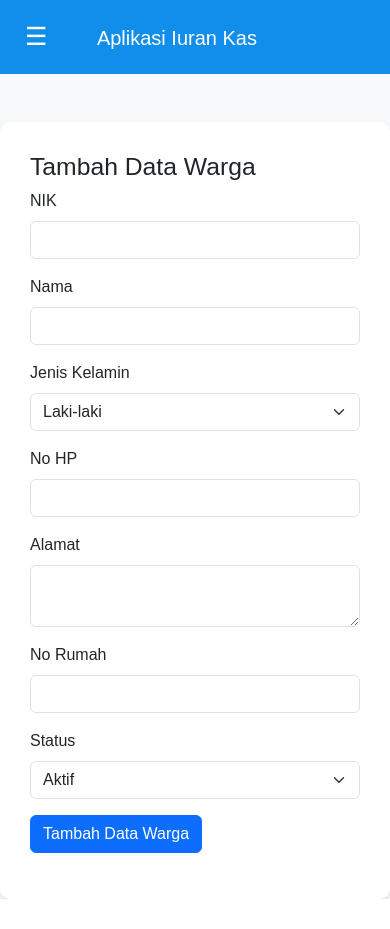
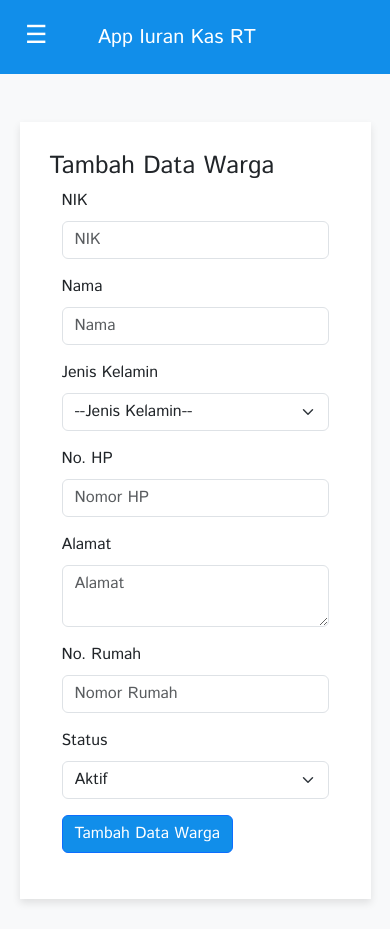
Before and after one commit to alifamarta/Iuran-KasRT, a PHP site: page /pages/tambah_warga.php in a window 390 px wide. Before the commit the page ends 899 px from the top, so only its background shows below. Run offline with PHP 8.4, Linux system fonts and the light colour scheme.

Commit message:
Update some changes

```diff
--- a/index.php
+++ b/index.php
@@ -1,5 +1,5 @@
 <?php
-'../scripts/login.php'
+    require 'scripts/login.php';
 ?>
 
 <!DOCTYPE html>
@@ -21,7 +21,7 @@
             <h1>Silahkan login</h1>
             <p>Masukkan username dan password</p>
         </header>
-        <form action="scripts/login.php" method="post">
+        <form action="" method="post">
             <p>
                 <input type="text" name="username" id="username" placeholder="Username" require>
             </p>
--- a/pages/tambah_warga.php
+++ b/pages/tambah_warga.php
@@ -6,149 +6,102 @@
     <meta name="viewport" content="width=device-width, initial-scale=1.0">
     <title>Form Tambah Warga</title>
     <link rel="stylesheet" href="https://cdn.jsdelivr.net/npm/bootstrap@5.3.2/dist/css/bootstrap.min.css">
+    <link rel="stylesheet" href="../styles/sidebar.css">
     <style>
+        /* Import Font */
+        @import url('https://fonts.googleapis.com/css2?family=Istok+Web&display=swap');
+
         body {
             background-color: #f8f9fa;
+            font-family: 'Istok Web', sans-serif;
         }
 
         .container {
             background-color: #ffffff;
-            border-radius: 10px;
             box-shadow: 0 4px 8px rgba(0, 0, 0, 0.1);
             padding: 30px;
             margin-top: 50px;
+            margin-bottom: 30px;
         }
 
-        .mb-3 {
-            margin-bottom: 15px;
-        }
-        /* Impport font */
-@import url('https://fonts.googleapis.com/css2?family=Istok+Web&display=swap');
-
-body {
-    font-family: 'Istok Web', sans-serif;
+        .btn-primary {
+            background-color: #118eea;
         }
 
-.sidebar {
-    height: 100%;
-    width: 0;
-    position: fixed;
-    z-index: 1;
-    top: 0;
-    left: 0;
-    background-color: #212529;
-    overflow-x: hidden;
-    padding-top: 60px;
-    transition: 0.5s;
-}
-
-.sidebar a {
-    padding: 8px 8px 8px 32px;
-    text-decoration: none;
-    font-size: 20px;
-    color: #818181;
-    display: block;
-    transition: 0.3s;
-}
-
-.sidebar a:hover {
-    color: #f1f1f1;
-}
-
-.sidebar .active {
-    background-color: #118eea;
-    color: white;
-}
-
-.sidebar .close {
-    position: absolute;
-    top: 0px;
-    right: 5px;
-    font-size: 30px;
-    margin-left: 50px;
-}
-
-.sidebar-toggle {
-    font-size: 25px;
-    cursor: pointer;
-    background: none;
-    color: #fff;
-    border: none;
-    padding: 10px 15px;
-    margin-left: 10px;
-}
-
-.divider {
-    margin-left: auto;
-    margin-right: auto;
-    color: #f1f1f1;
+        @media screen and (max-width: 800px) {
+            .container{
                 width: 90%;
             }
-
-.sidebar-toggle:hover {
-    color: #dedcdc;
-}
-
-.nav-content .navbar-brand {
-    margin-left: 30px;
         }
     </style>
 </head>
 
 <body>
+    <!-- Tampilan menu sidebar -->
+    <div id="sidebar" class="sidebar">
+            <a href="#" style="color: white;"><img src="../media/mini_logo_iuran.png" width="20" style="vertical-align:middle;"> App Iuran Kas RT</a>
+            <hr class="divider">
+            <a href="javascript:void(0)" class="close" onclick="closeNav()">&#9776;</a>
+            <a href="index.php">Home</a>
+            <a href="data_warga.php">Data Warga</a>
+            <a href="tambah_warga.php" class="active">Tambah Data Warga</a>
+            <a href="warga_sudah_bayar.php">Data Sudah Membayar</a>
+            <a href="warga_sudah_bayar.php">Tambah Data Sudah Membayar</a>
+            <a href="#">Data Belum Membayar</a>
+            <a href="../scripts/laporan_transaksi.php">Tambah Data Belum Membayar</a>
+            <a href="jumlah_kas.php">Jumlah Kas</a>
+    </div>
     <!-- Tampilan navbar dengan tombol burger -->
     <nav class="navbar navbar-expand-lg navbar-dark" style="background-color: #118eea;">
         <div class="nav-content">
             <button class="sidebar-toggle" onclick="openNav()">&#9776;</button>
-            <a href="#" class="navbar-brand">Aplikasi Iuran Kas</a>
+            <a href="#" class="navbar-brand">App Iuran Kas RT</a>
         </div>
     </nav>
     <div class="container mt-5">
         <h2>Tambah Data Warga</h2>
-    <form method="POST" action="../scripts/proses_tambah_warga.php">
-        <div class="mb-3">
+        <form method="POST" action="../scripts/php/proses_tambah_warga.php">
+            <div class="container-fluid mb-3">
                 <label for="nik" class="form-label">NIK</label>
-            <input type="text" class="form-control" id="nik" name="nik" required>
+                <input type="text" class="form-control" id="nik" name="nik" required placeholder="NIK">
             </div>
-        <div class="mb-3">
+            <div class="container-fluid mb-3">
                 <label for="nama" class="form-label">Nama</label>
-            <input type="text" class="form-control" id="nama" name="nama" required>
+                <input type="text" class="form-control" id="nama" name="nama" required placeholder="Nama">
             </div>
-        <div class="mb-3">
+            <div class="container-fluid mb-3">
                 <label for="jenis_kelamin" class="form-label">Jenis Kelamin</label>
                 <select class="form-select" id="jenis_kelamin" name="jenis_kelamin" required>
+                    <option selected disabled>--Jenis Kelamin--</option>
                     <option value="L">Laki-laki</option>
                     <option value="P">Perempuan</option>
                 </select>
             </div>
-        <div class="mb-3">
-            <label for="no_hp" class="form-label">No HP</label>
-            <input type="text" class="form-control" id="no_hp" name="no_hp" required>
+            <div class="container-fluid mb-3">
+                <label for="no_hp" class="form-label">No. HP</label>
+                <input type="text" class="form-control" id="no_hp" name="no_hp" required placeholder="Nomor HP">
             </div>
-        <div class="mb-3">
+            <div class="container-fluid mb-3">
                 <label for="alamat" class="form-label">Alamat</label>
-            <textarea class="form-control" id="alamat" name="alamat" required></textarea>
+                <textarea class="form-control" id="alamat" name="alamat" required placeholder="Alamat"></textarea>
             </div>
-        <div class="mb-3">
-            <label for="no_rumah" class="form-label">No Rumah</label>
-            <input type="text" class="form-control" id="no_rumah" name="no_rumah" required>
+            <div class="container-fluid mb-3">
+                <label for="no_rumah" class="form-label">No. Rumah</label>
+                <input type="text" class="form-control" id="no_rumah" name="no_rumah" required placeholder="Nomor Rumah">
             </div>
-        <div class="mb-3">
+            <div class="container-fluid mb-3">
                 <label for="status" class="form-label">Status</label>
-            <select class="form-select" id="status" name="status" required>
+                <select class="form-select" id="status" name="status" required placeholder="Status">
                     <option value="Aktif">Aktif</option>
                     <option value="Non Aktif">Non Aktif</option>
                 </select>
             </div>
-        <div class="mb-3">
+            <div class="container-fluid mb-3">
                 <button type="submit" class="btn btn-primary">Tambah Data Warga</button>
             </div>
         </form>
     </div>
-
-
     <script src="../scripts/js/sidebar.js"></script>
-
 </body>
 
 </html>
--- a/pages/warga_belum_bayar.php
+++ b/pages/warga_belum_bayar.php
@@ -13,7 +13,7 @@
 
 <div class="container mt-5">
     <h2 class="text-center mb-4">Filter Data Warga</h2>
-    <form action="../scripts/warga_belum_bayar.php" method="post">
+    <form action="../scripts/php/warga_belum_bayar.php" method="post">
         <div class="mb-3">
             <label for="bulan" class="form-label">Bulan</label>
             <input type="text" class="form-control" id="bulan" name="bulan" required>
--- a/pages/warga_sudah_bayar.php
+++ b/pages/warga_sudah_bayar.php
@@ -13,7 +13,7 @@
 
 <div class="container mt-5">
     <h2 class="text-center mb-4">Filter Data Warga</h2>
-    <form action="../scripts/warga_sudah_bayar.php" method="post">
+    <form action="../scripts/php/warga_sudah_bayar.php" method="post">
         <div class="mb-3">
             <label for="bulan" class="form-label">Bulan</label>
             <input type="text" class="form-control" id="bulan" name="bulan" required>
--- a/scripts/js/direct.js
+++ b/scripts/js/direct.js
@@ -3,7 +3,7 @@ function toWarga() {
 }
 
 function toKasWarga() {
-    window.location.href = '../pages/daftar_kas_warga.php';
+    window.location.href = '../pages/';
 }
 
 function toKas() {
--- a/scripts/login.php
+++ b/scripts/php/login.php
@@ -34,7 +34,7 @@ if ($_SERVER["REQUEST_METHOD"] == "POST") {
         $_SESSION["username"] = $username;
 
         // Redirect ke halaman setelah login
-        header("Location: ../pages/index.php");
+        header("Location: pages/index.php");
     } else {
         // Login gagal
         echo "<script>";
--- /dev/null
+++ b/styles/sidebar.css
@@ -0,0 +1,63 @@
+.sidebar {
+    height: 100%;
+    width: 0;
+    position: fixed;
+    z-index: 1;
+    top: 0;
+    left: 0;
+    background-color: #212529;
+    overflow-x: hidden;
+    padding-top: 60px;
+    transition: 0.5s;
+}
+
+.sidebar a {
+    padding: 8px 8px 8px 32px;
+    text-decoration: none;
+    font-size: 20px;
+    color: #818181;
+    display: block;
+    transition: 0.3s;
+}
+
+.sidebar a:hover {
+    color: #f1f1f1;
+}
+
+.sidebar .active {
+    background-color: #118eea;
+    color: white;
+}
+
+.sidebar .close {
+    position: absolute;
+    top: 0px;
+    right: 5px;
+    font-size: 30px;
+    margin-left: 50px;
+}
+
+.sidebar-toggle {
+    font-size: 25px;
+    cursor: pointer;
+    background: none;
+    color: #fff;
+    border: none;
+    padding: 10px 15px;
+    margin-left: 10px;
+}
+
+.divider {
+    margin-left: auto;
+    margin-right: auto;
+    color: #f1f1f1;
+    width: 90%;
+}
+
+.sidebar-toggle:hover {
+    color: #dedcdc;
+}
+
+.nav-content .navbar-brand {
+    margin-left: 30px;
+}
```
Also changed, not shown: pages/daftar_kas_warga.php (deleted, +0 -32 lines), pages/data_iuran_warga.php (deleted, +0 -80 lines), pages/data_warga.php (+48 -5 lines), pages/index.php (+14 -13 lines), pages/jumlah_kas.php (added, +30 -0 lines), pages/tambah_iuran.php (deleted, +0 -150 lines), styles/home.css (+0 -64 lines), scripts/php/data_jumlah_kas.php (renamed from scripts/data_jumlah_kas.php), scripts/php/proses_tambah_iuran.php (renamed from scripts/proses_tambah_iuran.php), scripts/php/proses_tambah_warga.php (renamed from scripts/proses_tambah_warga.php), scripts/php/ubah_warga.php (renamed from scripts/ubah_warga.php), scripts/php/warga_belum_bayar.php (renamed from scripts/warga_belum_bayar.php), scripts/php/warga_sudah_bayar.php (renamed from scripts/warga_sudah_bayar.php). Lines whose indentation alone changed are shown as unchanged.
